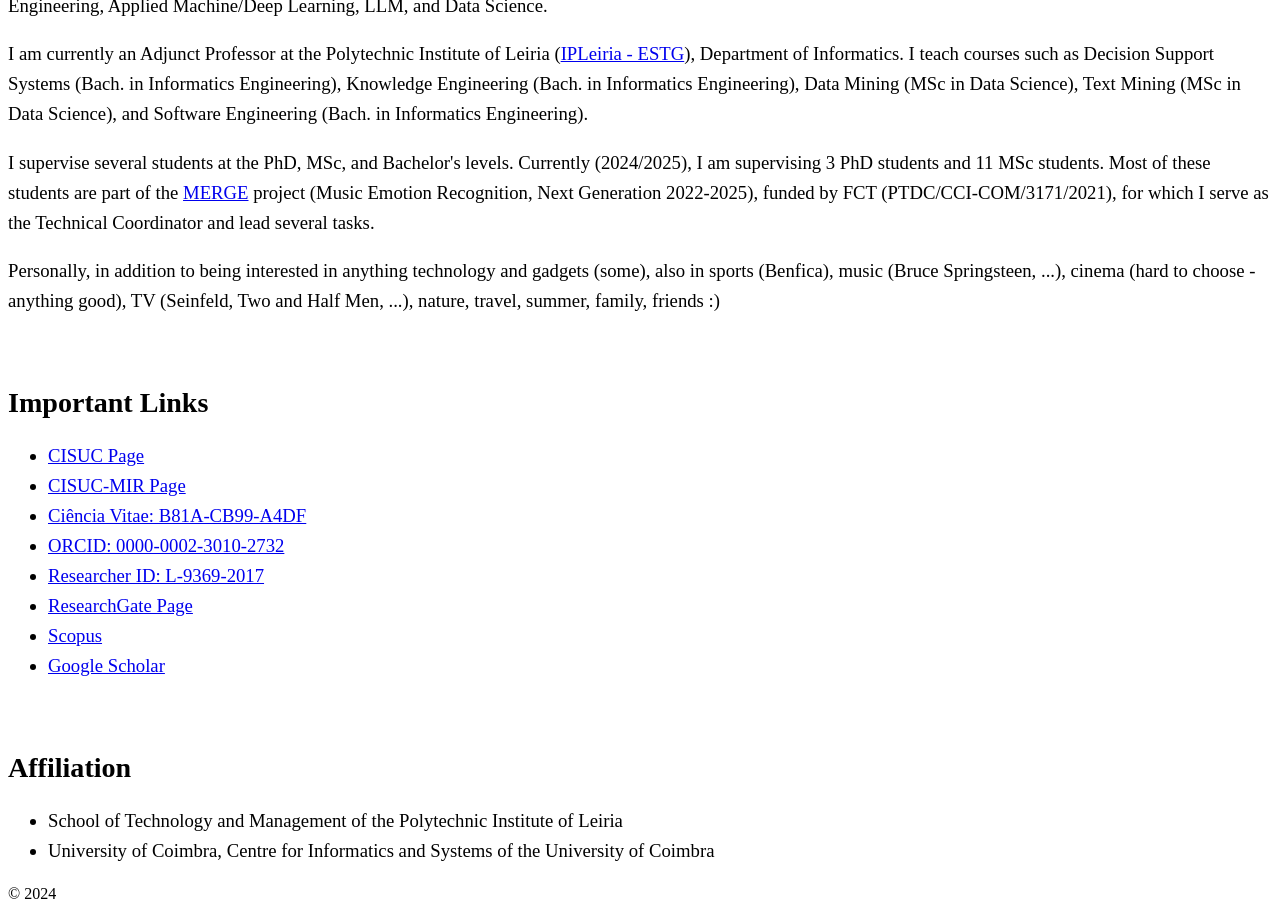
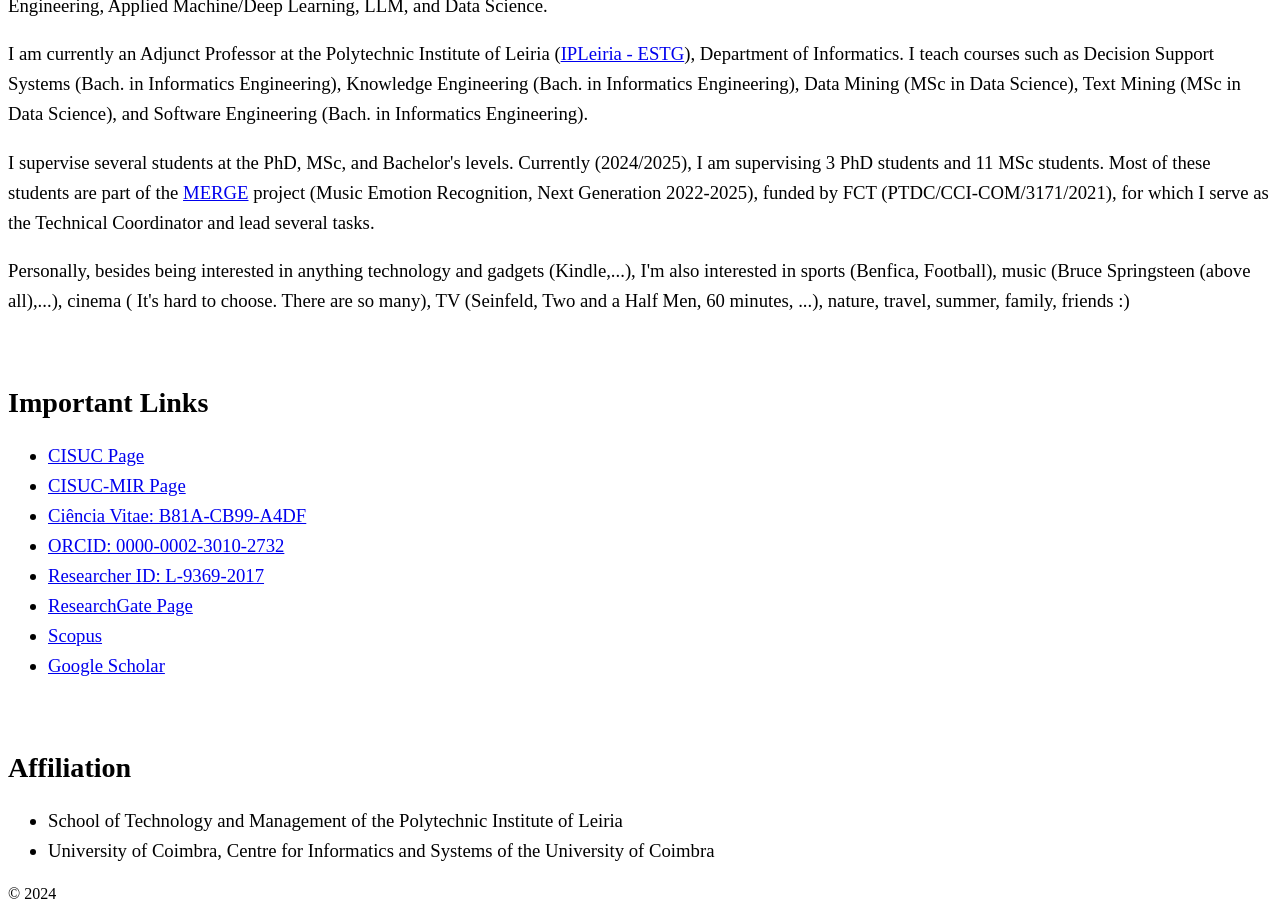
Before and after one commit to rsmal-ipl/SRSMAL, a Jekyll site: the page built from index.md, in a window 1280 px wide and 900 px high, scrolled down 552 px. Built offline with Jekyll 4.4.1, drawn with Linux system fonts in a browser that asks for light colours.

Commit message:
Gostos pessoais v02

```diff
--- a/index.md
+++ b/index.md
@@ -122,7 +122,7 @@ layout: default
 
     <p>I supervise several students at the PhD, MSc, and Bachelor's levels. Currently (2024/2025), I am supervising 3 PhD students and 11 MSc students. Most of these students are part of the <a href="https://www.cisuc.uc.pt/en/projects/MERGE" target="_blank">MERGE</a> project (Music Emotion Recognition, Next Generation 2022-2025), funded by FCT (PTDC/CCI-COM/3171/2021), for which I serve as the Technical Coordinator and lead several tasks.</p>
 
-    <p>Personally, in addition to being interested in anything technology and gadgets (some), also in sports (Benfica), music (Bruce Springsteen, ...), cinema (hard to choose - anything good), TV (Seinfeld, Two and Half Men, ...), nature, travel, summer, family, friends :)</p>
+    <p>Personally, besides being interested in anything technology and gadgets (Kindle,...), I'm also interested in sports (Benfica, Football), music (Bruce Springsteen (above all),...), cinema ( It's hard to choose. There are so many), TV (Seinfeld, Two and a Half Men, 60 minutes, ...), nature, travel, summer, family, friends :)</p>
 
 
     <br>
```
